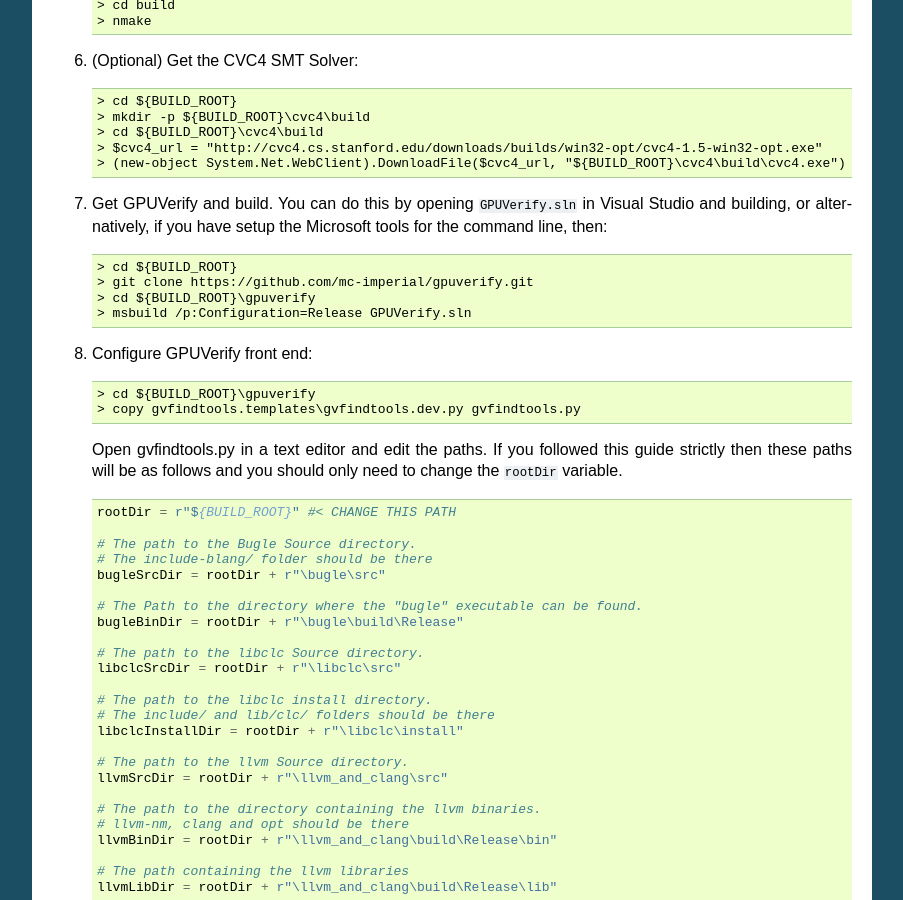
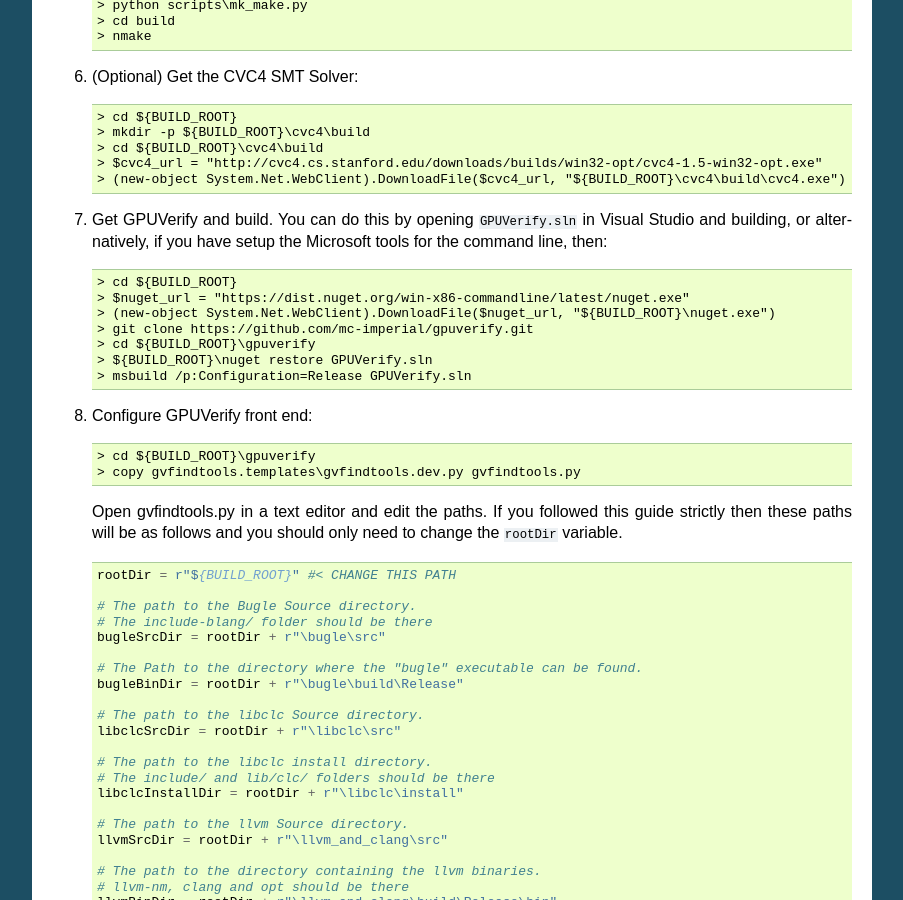
Before and after one commit to mc-imperial/gpuverify, a Sphinx documentation site: the page built from Documentation/developer_guide.rst, in a window 1280 px wide and 900 px high, scrolled down 5953 px. Shown: the whole window, without its empty margins (198-1101 px from the left). Built offline with Sphinx 7.4.7, drawn with Linux system fonts in a browser that asks for light colours; some of the changed text lies outside the part shown.

Commit message:
Document and run nuget restore

```diff
--- a/Documentation/developer_guide.rst
+++ b/Documentation/developer_guide.rst
@@ -146,6 +146,7 @@
      $ cd ${BUILD_ROOT}
      $ git clone https://github.com/mc-imperial/gpuverify.git
      $ cd ${BUILD_ROOT}/gpuverify
+     $ nuget restore GPUVerify.sln
      $ msbuild /m /p:Configuration=Release GPUVerify.sln
 
 #. Configure GPUVerify front end.
@@ -360,8 +361,11 @@
    Microsoft tools for the command line, then::
 
       > cd ${BUILD_ROOT}
+      > $nuget_url = "https://dist.nuget.org/win-x86-commandline/latest/nuget.exe"
+      > (new-object System.Net.WebClient).DownloadFile($nuget_url, "${BUILD_ROOT}\nuget.exe")
       > git clone https://github.com/mc-imperial/gpuverify.git
       > cd ${BUILD_ROOT}\gpuverify
+      > ${BUILD_ROOT}\nuget restore GPUVerify.sln
       > msbuild /p:Configuration=Release GPUVerify.sln
 
 #. Configure GPUVerify front end::
```
Also changed, not shown: 1 other file.
